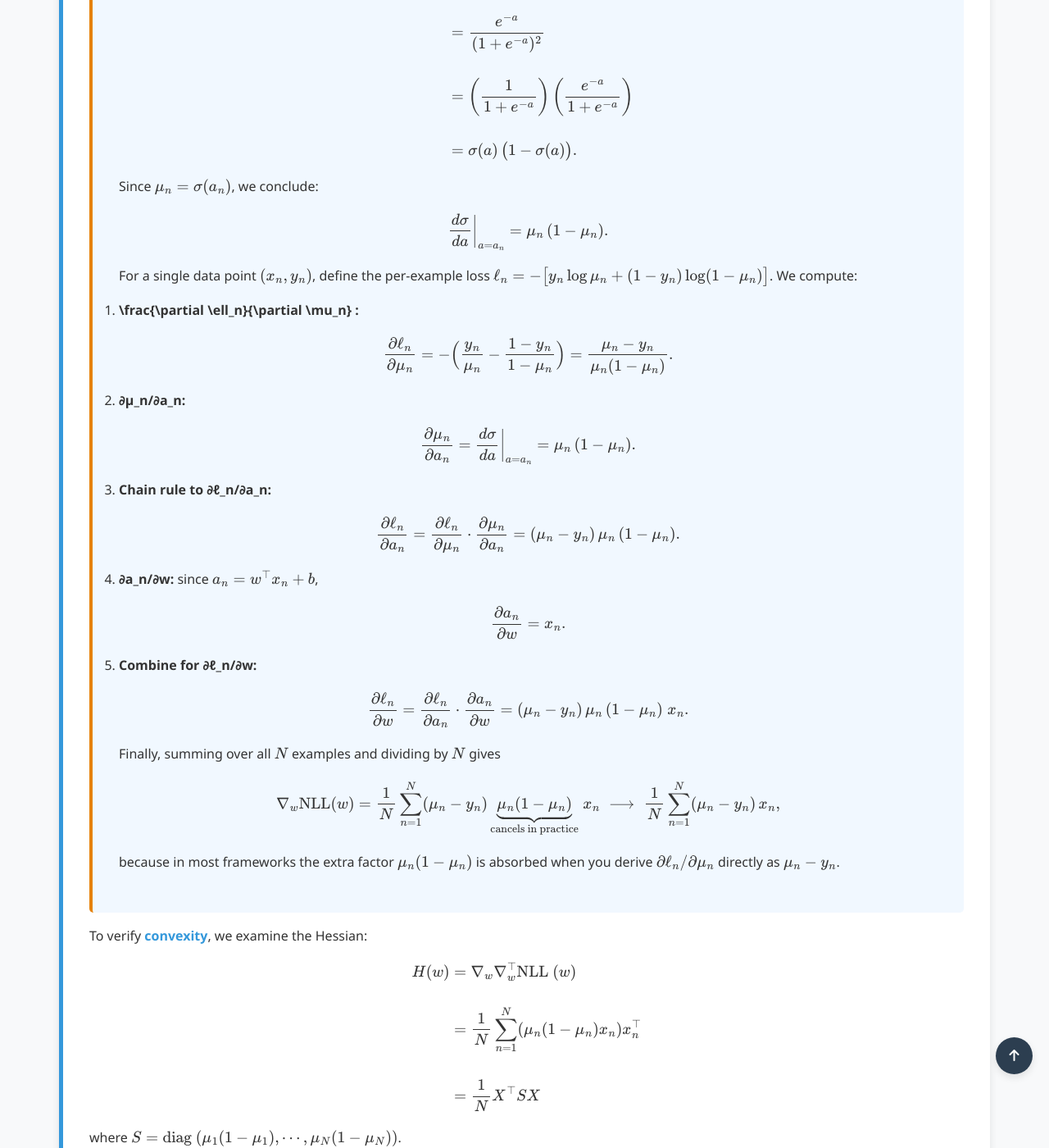
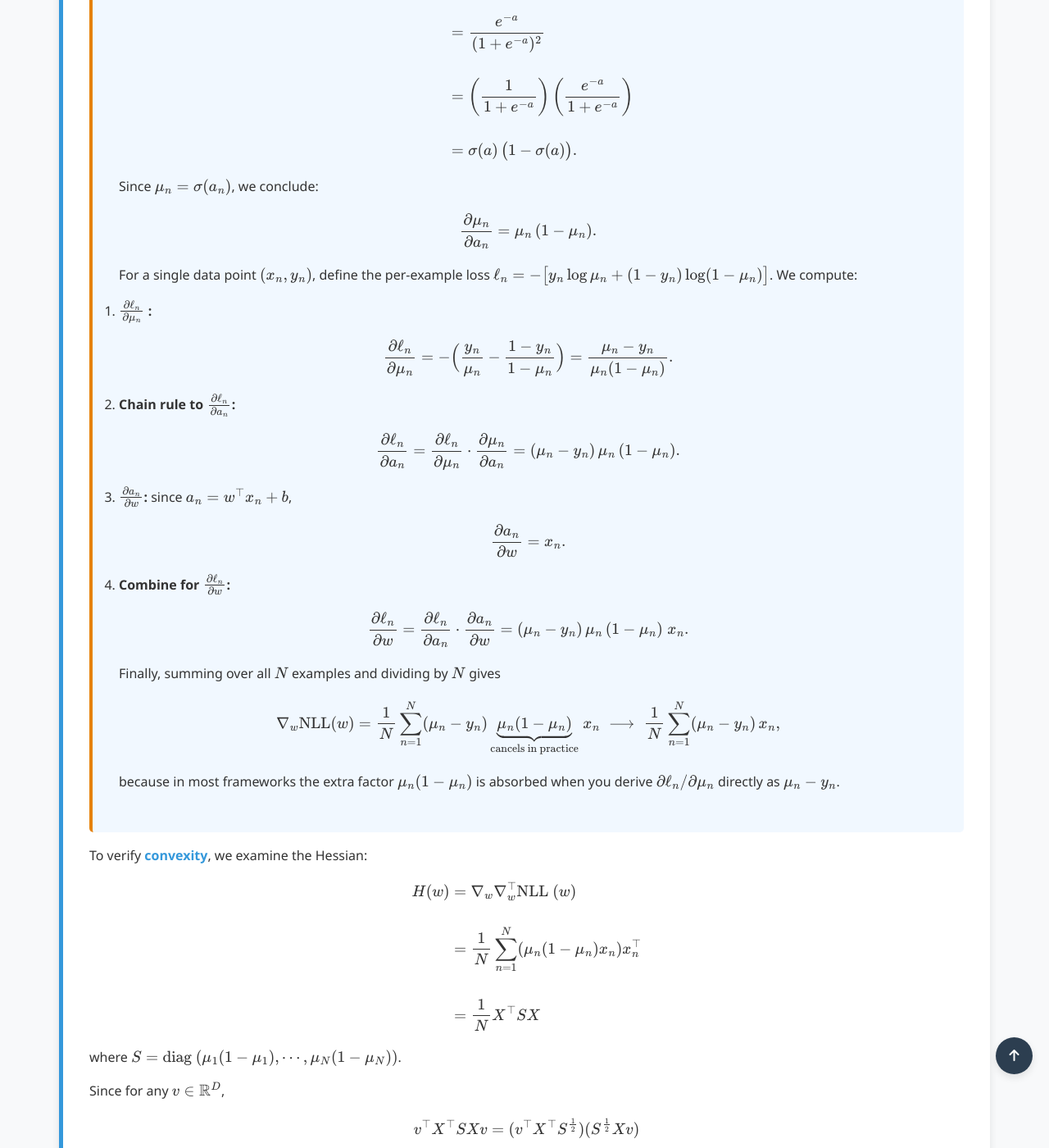
Before and after one commit to Yusukey01/yusukey01.github.io, a Jekyll site: the page built from Mathematics/Machine_learning/classification.html, in a window 1280 px wide and 1400 px high, scrolled down 3208 px. Shown: the whole window at 82% size. Built offline with Jekyll 4.4.1, drawn with Linux system fonts in a browser that asks for light colours.

Commit message:
logistic regression page updating

```diff
--- a/Mathematics/Machine_learning/classification.html
+++ b/Mathematics/Machine_learning/classification.html
@@ -158,7 +158,7 @@ uses_python: false
                     <p>
                     Since \(\mu_n = \sigma(a_n)\), we conclude:
                     \[
-                    \frac{d\sigma}{da}\bigg|_{a=a_n}
+                     \frac{\partial \mu_n}{\partial a_n}
                     = \mu_n\,(1 - \mu_n).
                     \]
                     </p>
@@ -170,7 +170,7 @@ uses_python: false
 
                         <ol>
                         <li>
-                            <strong>\frac{\partial \ell_n}{\partial \mu_n} :</strong>
+                            <strong>\(\frac{\partial \ell_n}{\partial \mu_n}\) :</strong>
                             \[
                             \frac{\partial \ell_n}{\partial \mu_n}
                             = -\Bigl(\frac{y_n}{\mu_n} - \frac{1 - y_n}{1 - \mu_n}\Bigr)
@@ -179,16 +179,7 @@ uses_python: false
                         </li>
 
                         <li>
-                            <strong>∂μ_n/∂a_n:</strong>
-                            \[
-                            \frac{\partial \mu_n}{\partial a_n}
-                            = \frac{d\sigma}{da}\bigg|_{a=a_n}
-                            = \mu_n\,(1 - \mu_n).
-                            \]
-                        </li>
-
-                        <li>
-                            <strong>Chain rule to ∂ℓ_n/∂a_n:</strong>
+                            <strong>Chain rule to \(\frac{\partial \ell_n}{\partial a_n}\):</strong>
                             \[
                             \frac{\partial \ell_n}{\partial a_n}
                             = \frac{\partial \ell_n}{\partial \mu_n}
@@ -198,7 +189,7 @@ uses_python: false
                         </li>
 
                         <li>
-                            <strong>∂a_n/∂w:</strong> since \(a_n = w^\top x_n + b\),
+                            <strong>\(\frac{\partial a_n}{\partial w}\):</strong> since \(a_n = w^\top x_n + b\),
                             \[
                             \frac{\partial a_n}{\partial w}
                             = x_n.
@@ -206,7 +197,7 @@ uses_python: false
                         </li>
 
                         <li>
-                            <strong>Combine for ∂ℓ_n/∂w:</strong>
+                            <strong>Combine for \(\frac{\partial \ell_n}{\partial w}\):</strong>
                             \[
                             \frac{\partial \ell_n}{\partial w}
                             = \frac{\partial \ell_n}{\partial a_n}
```
